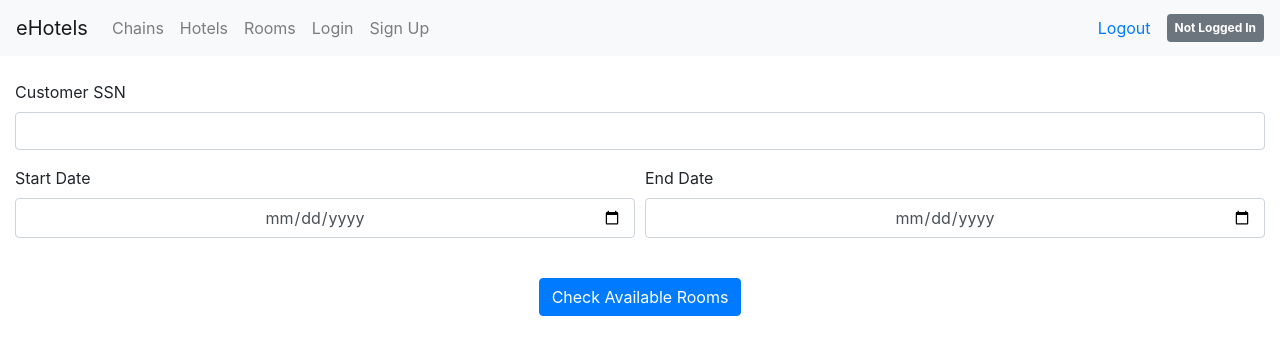
After one commit to matthewsia98/CSI2132-DatabasesI-eHotels, a Flask app: page /rent/ in a window 1280 px wide. The commit adds this page. Shown: the top 355 px of the page. Run offline with Flask 2, Linux system fonts and the light colour scheme; some libraries are stand-ins or nearby versions.

Commit message:
add ability to make new rentals

```diff
--- a/website/templates/base.html
+++ b/website/templates/base.html
@@ -36,6 +36,14 @@
           <a class="nav-item nav-link" id="chains" href="/chains">Chains</a>
           <a class="nav-item nav-link" id="hotels" href="/hotels">Hotels</a>
           <a class="nav-item nav-link" id="rooms" href="/rooms">Rooms</a>
+          {% if session.get("user")is not none and
+          session.get("user").get("type") == "employee" %}
+          <a class="nav-item nav-link" id="bookings" href="/bookings"
+            >Bookings</a
+          >
+          <a class="nav-item nav-link" id="rentals" href="/rentals">Rentals</a>
+          <a class="nav-item nav-link" id="rent" href="/rent">Rent</a>
+          {% endif %}
           <a class="nav-item nav-link" id="login" href="/login">Login</a>
           <a class="nav-item nav-link" id="signUp" href="/sign-up">Sign Up</a>
         </div>
--- /dev/null
+++ b/website/templates/rent.html
@@ -0,0 +1,221 @@
+{% extends "base.html" %} {% block title %}Rent{% endblock %} {% block content
+%}
+<br />
+{% if booking_id %} {% set hotel_id = booking[0] %} {% set room_number =
+booking[1] %} {% set start_date = booking[2] %} {% set end_date = booking[3] %}
+{% set price=booking[4] %}
+<div class="container text-center">
+  <h3>Booking ID</h3>
+  <h4><strong>{{ booking_id }}</strong></h4>
+</div>
+<br />
+<hr />
+<h3>Customer Details</h3>
+<table class="table table-striped">
+  <thead>
+    <tr>
+      <th>Customer ID</th>
+      <th>SSN</th>
+      <th>Registration Date</th>
+      <th>First Name</th>
+      <th>Last Name</th>
+    </tr>
+  </thead>
+  <tbody>
+    <tr>
+      <td>{{ customer[0] }}</td>
+      <td>{{ customer[1] }}</td>
+      <td>{{ customer[2] }}</td>
+      <td>{{ customer[3] }}</td>
+      <td>{{ customer[4] }}</td>
+    </tr>
+  </tbody>
+</table>
+<br />
+<hr />
+<h3>Booking Details</h3>
+<table class="table table-striped">
+  <thead>
+    <tr>
+      <td>Hotel ID</td>
+      <td>Room Number</td>
+      <td>Start Date</td>
+      <td>End Date</td>
+      <td>Price</td>
+    </tr>
+  </thead>
+  <tbody>
+    <tr>
+      <td>{{ hotel_id }}</td>
+      <td>{{ room_number }}</td>
+      <td>{{ start_date }}</td>
+      <td>{{ end_date }}</td>
+      <td>{{ price }}</td>
+    </tr>
+  </tbody>
+</table>
+<br />
+<div
+  class="d-flex flex-columns justify-content-center align-items-center text-center"
+>
+  <form
+    action="{{ url_for('views.rent', booking_id=booking_id) }}"
+    method="post"
+  >
+    <div class="form-row">
+      <div class="form-group">
+        <label for="paid-amount">Paid Amount</label>
+        <input
+          type="text"
+          class="form-control text-center"
+          id="paid-amount"
+          name="paid-amount"
+          value="{{ paid }}"
+        />
+      </div>
+    </div>
+    <button class="btn btn-primary" type="submit">Confirm Payment</button>
+  </form>
+</div>
+{% else %} {% if hotel_id is none %}
+<form
+  id="available-rooms"
+  action="{{ url_for('views.get_available_rooms') }}"
+  method="get"
+>
+  <div class="form-row">
+    <div class="form-group col">
+      <label for="customer-ssn">Customer SSN</label>
+      <input
+        type="text"
+        class="form-control text-center"
+        id="customer-ssn"
+        name="customer-ssn"
+      />
+    </div>
+  </div>
+  <div class="form-row">
+    <div class="form-group col">
+      <label for="start-date">Start Date</label>
+      <input
+        type="date"
+        class="form-control text-center"
+        id="start-date"
+        name="start-date"
+      />
+    </div>
+    <div class="form-group col">
+      <label for="end-date">End Date</label>
+      <input
+        type="date"
+        class="form-control text-center"
+        id="end-date"
+        name="end-date"
+      />
+    </div>
+  </div>
+  <br />
+  <div class="container text-center">
+    <button form="available-rooms" type="submit" class="btn btn-primary">
+      Check Available Rooms
+    </button>
+  </div>
+</form>
+{% else %}
+<form
+  id="new-rent"
+  action="{{ url_for('views.rent', customer_ssn=customer_ssn, hotel_id=hotel_id, room_number=room_number, price=price, start_date=start_date, end_date=end_date) }}"
+  method="post"
+>
+  <div class="form-row">
+    <div class="form-group col">
+      <label for="customer-ssn">Customer SSN</label>
+      <input
+        type="text"
+        class="form-control text-center"
+        id="customer-ssn"
+        name="customer-ssn"
+        value="{{ customer_ssn }}"
+        disabled
+      />
+    </div>
+    <div class="form-group col">
+      <label for="hotel-id">Hotel ID</label>
+      <input
+        type="text"
+        id="hotel-id"
+        name="hotel-id"
+        class="form-control text-center"
+        value="{{ hotel_id }}"
+        disabled
+      />
+    </div>
+    <div class="form-group col">
+      <label for="room-number">Room Number</label>
+      <input
+        type="text"
+        id="room-number"
+        name="room-number"
+        class="form-control text-center"
+        value="{{ room_number }}"
+        disabled
+      />
+    </div>
+    <div class="form-group col">
+      <label for="price">Price</label>
+      <input
+        type="text"
+        id="price"
+        name="price"
+        class="form-control text-center"
+        value="{{ price }}"
+        disabled
+      />
+    </div>
+  </div>
+  <div class="form-row">
+    <div class="form-group col">
+      <label for="start-date">Start Date</label>
+      <input
+        type="date"
+        class="form-control text-center"
+        id="start-date"
+        name="start-date"
+        value="{{ start_date }}"
+        disabled
+      />
+    </div>
+    <div class="form-group col">
+      <label for="end-date">End Date</label>
+      <input
+        type="date"
+        class="form-control text-center"
+        id="end-date"
+        name="end-date"
+        value="{{ end_date }}"
+        disabled
+      />
+    </div>
+  </div>
+  <br />
+  <div class="d-flex text-center justify-content-center align-items-center">
+    <div class="form-row">
+      <div class="form-group">
+        <label for="paid-amount">Paid Amount</label>
+        <input
+          type="text"
+          class="form-control text-center"
+          id="paid-amount"
+          name="paid-amount"
+          value="{{ paid }}"
+        />
+      </div>
+    </div>
+  </div>
+  <div class="container text-center">
+    <button form="new-rent" class="btn btn-primary" type="submit">
+      Confirm Payment
+    </button>
+  </div>
+</form>
+{% endif %} {% endif %} {% endblock %}
--- a/website/templates/rooms.html
+++ b/website/templates/rooms.html
@@ -156,7 +156,7 @@
                            id="price"/>
                 </div>
                 <div class="form-group col">
-                    <label for="search" style="visibility:hidden;">Search</label>
+                    <label for="search" style="visibility: hidden;">Search</label>
                     <button type="submit" id="search" class="form-control btn btn-light">Search</button>
                 </div>
                 <div class="form-group col">
--- a/website/views.py
+++ b/website/views.py
@@ -309,23 +309,26 @@ def book_room(hotel_id=None, room_number=None):
                 request.form.get("start-date") != ""
                 and request.form.get("end-date") != ""
             ):
-                booking_query = r"""INSERT INTO
-                                    bookings (customer_id, hotel_id, room_number, start_date, end_date)
-                                    VALUES (%s, %s, %s, %s, %s)
-                                    RETURNING booking_id, start_date, end_date;
-                                """
-                cursor.execute(
-                    booking_query,
-                    (
-                        session.get("user").get("id"),
-                        hotel_id,
-                        room_number,
-                        date.fromisoformat(request.form.get("start-date")),
-                        date.fromisoformat(request.form.get("end-date")),
-                    ),
-                )
-                booking = cursor.fetchone()
-                db.commit()
+                if request.form.get("end-date") < request.form.get("start-date"):
+                    flash("End Date must follow Start Date", "danger")
+                else:
+                    booking_query = r"""INSERT INTO
+                                        bookings (customer_id, hotel_id, room_number, start_date, end_date)
+                                        VALUES (%s, %s, %s, %s, %s)
+                                        RETURNING booking_id, start_date, end_date;
+                                    """
+                    cursor.execute(
+                        booking_query,
+                        (
+                            session.get("user").get("id"),
+                            hotel_id,
+                            room_number,
+                            date.fromisoformat(request.form.get("start-date")),
+                            date.fromisoformat(request.form.get("end-date")),
+                        ),
+                    )
+                    booking = cursor.fetchone()
+                    db.commit()
         except RaiseException:
             flash("Room is already booked. Try different dates", "danger")
             db.rollback()
@@ -1131,3 +1134,264 @@ def edit_hotel_stars(hotel_id=None):
         flash("Unable to update hotel stars", "danger")
 
     return redirect(url_for("views.edit_hotel", hotel_id=hotel_id))
+
+
+@views.route("/bookings/", methods=["GET", "POST"])
+def bookings():
+    form = None
+    cursor = db.cursor()
+    query = r"""SELECT chains.chain_name,
+                        bookings.hotel_id,
+                        bookings.room_number,
+                        bookings.start_date,
+                        bookings.end_date,
+                        customers.first_name,
+                        customers.last_name,
+                        bookings.booking_id
+                FROM bookings
+                JOIN customers
+                ON bookings.customer_id = customers.customer_id
+                JOIN hotels
+                ON bookings.hotel_id = hotels.hotel_id
+                JOIN chains
+                ON hotels.chain_id = chains.chain_id
+            """
+
+    if request.method == "GET":
+        cursor.execute(query)
+        bookings = cursor.fetchall()
+    elif request.method == "POST":
+        form = request.form
+        data = (
+            request.form.get("first-name"),
+            request.form.get("last-name"),
+        )
+        data = tuple(filter(lambda x: x != "", data))
+        data = tuple((f"%{x}%",) for x in data)
+
+        cursor.execute(
+            query
+            + " WHERE 1=1"
+            + (
+                " AND customers.first_name ILIKE %s"
+                if request.form.get("first-name") != ""
+                else ""
+            )
+            + (
+                " AND customers.last_name ILIKE %s"
+                if request.form.get("last-name") != ""
+                else ""
+            ),
+            data,
+        )
+        bookings = cursor.fetchall()
+
+    cursor.close()
+    return render_template(
+        "bookings.html", session=session, form=form, bookings=bookings
+    )
+
+
+@views.route("/rent/")
+@views.route("/rent/<string:booking_id>", methods=["GET", "POST"])
+@views.route(
+    "/rent/<string:customer_ssn>/<int:hotel_id>/<string:room_number>/<float:price>/<string:start_date>/<string:end_date>",
+    methods=["GET", "POST"],
+)
+def rent(
+    booking_id=None,
+    customer_ssn=None,
+    hotel_id=None,
+    room_number=None,
+    price=None,
+    start_date=None,
+    end_date=None,
+):
+    cursor = db.cursor()
+    if booking_id is not None:
+        query = r"""SELECT bookings.hotel_id,
+                            bookings.room_number,
+                            bookings.start_date,
+                            bookings.end_date,
+                            rooms.price
+                    FROM bookings
+                    JOIN rooms
+                    ON bookings.hotel_id = rooms.hotel_id
+                        AND bookings.room_number = rooms.room_number
+                    WHERE bookings.booking_id = %s
+                """
+        cursor.execute(query, (booking_id,))
+        booking = cursor.fetchone()
+
+        customer_query = r"""SELECT customers.customer_id,
+                                    customers.ssn,
+                                    customers.registration_date,
+                                    customers.first_name,
+                                    customers.last_name
+                                FROM bookings
+                                JOIN customers
+                                ON bookings.customer_id = customers.customer_id
+                                WHERE bookings.booking_id = %s
+                            """
+        cursor.execute(customer_query, (booking_id,))
+        customer = cursor.fetchone()
+
+        paid_query = r"""SELECT rentals.paid_amount
+                            FROM rentals
+                            WHERE rentals.booking_id = %s
+                    """
+        cursor.execute(paid_query, (booking_id,))
+        paid = cursor.fetchone()
+        if paid is not None:
+            paid = paid[0]
+
+    if request.method == "GET":
+        if booking_id is not None:
+            return render_template(
+                "rent.html",
+                session=session,
+                booking_id=booking_id,
+                booking=booking,
+                customer=customer,
+                paid=paid,
+            )
+        else:
+            return render_template(
+                "rent.html",
+                session=session,
+                booking_id=None,
+                customer_ssn=customer_ssn,
+                hotel_id=hotel_id,
+                room_number=room_number,
+                price=price,
+                start_date=start_date,
+                end_date=end_date,
+            )
+    elif request.method == "POST":
+        if booking_id is not None:
+            try:
+                rent_query = r"""INSERT INTO rentals
+                                (customer_id, booking_id, hotel_id, room_number, start_date, end_date, paid_amount)
+                                VALUES (%s, %s, %s, %s, %s, %s, %s)
+                                RETURNING rental_id
+                            """
+                cursor.execute(
+                    rent_query,
+                    (
+                        customer[0],
+                        booking_id,
+                        booking[0],
+                        booking[1],
+                        booking[2],
+                        booking[3],
+                        request.form.get("paid-amount"),
+                    ),
+                )
+                rental_id = cursor.fetchone()[0]
+                if rental_id is not None:
+                    flash("Successfully rented room", "success")
+                db.commit()
+                cursor.close()
+            except IntegrityError:
+                traceback.print_exc()
+                db.rollback()
+                flash("Unable to rent room", "danger")
+
+            return redirect(url_for("views.rent", booking_id=booking_id))
+        else:
+            new_rent_query = r"""INSERT INTO rentals
+                                (customer_id, hotel_id, room_number, start_date, end_date, paid_amount)
+                                VALUES (%s, %s, %s, %s, %s, %s)
+                                RETURNING rental_id
+                            """
+
+            customer_query = r"""SELECT customer_id FROM customers WHERE ssn = %s"""
+            cursor.execute(customer_query, (customer_ssn,))
+            customer_id = cursor.fetchone()[0]
+
+            cursor.execute(
+                new_rent_query,
+                (
+                    customer_id,
+                    hotel_id,
+                    room_number,
+                    start_date,
+                    end_date,
+                    request.form.get("paid-amount"),
+                ),
+            )
+            rental_id = cursor.fetchone()
+            if rental_id is not None:
+                flash("Successfully rented room", "success")
+            cursor.close()
+            db.commit()
+
+            return redirect(url_for("views.rent"))
+
+
+@views.route("/get-available-rooms/", methods=["GET"])
+def get_available_rooms():
+    cursor = db.cursor()
+
+    hotel_query = r"""SELECT hotel_id FROM employees WHERE employee_id = %s"""
+    cursor.execute(hotel_query, (session.get("user").get("id"),))
+    hotel_id = cursor.fetchone()
+    if hotel_id is not None:
+        hotel_id = hotel_id[0]
+
+    query = r"""SELECT chain_name,
+                        stars,
+                        num_rooms,
+                        country,
+                        province_or_state,
+                        city,
+                        address,
+                        room_number,
+                        capacity,
+                        description,
+                        price,
+                        hotel_id
+                FROM get_available_rooms(%s, %s)
+                WHERE hotel_id = %s
+            """
+    cursor.execute(
+        query,
+        (
+            date.fromisoformat(request.args.get("start-date")),
+            date.fromisoformat(request.args.get("end-date")),
+            hotel_id,
+        ),
+    )
+    rooms = cursor.fetchall()
+
+    return render_template(
+        "available_rooms.html",
+        session=session,
+        customer_ssn=request.args.get("customer-ssn"),
+        rooms=rooms,
+        hotel_id=hotel_id,
+        start_date=request.args.get("start-date"),
+        end_date=request.args.get("end-date"),
+    )
+
+
+@views.route("/rentals/")
+@views.route("/rentals/<int:rental_id>")
+def rentals(rental_id=None):
+    query = r"""SELECT rentals.rental_id,
+                        rentals.customer_id,
+                        rentals.booking_id,
+                        rentals.hotel_id,
+                        rentals.room_number,
+                        rentals.start_date,
+                        rentals.end_date,
+                        rentals.paid_amount
+                FROM rentals
+            """
+    cursor = db.cursor()
+    cursor.execute(query)
+    rentals = cursor.fetchall()
+
+    return render_template(
+        "rentals.html", session=session, rental_id=rental_id, rentals=rentals
+    )
```
Also changed, not shown: website/templates/available_rooms.html (added, +48 -0 lines), website/templates/bookings.html (added, +90 -0 lines), website/templates/rentals.html (added, +31 -0 lines).
